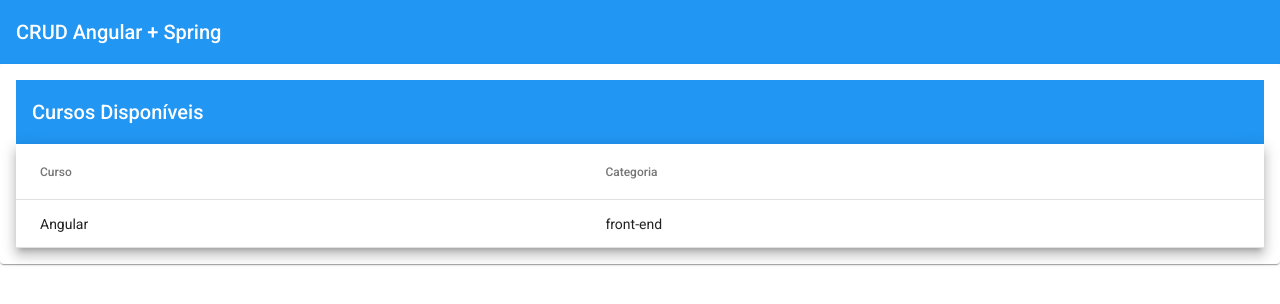
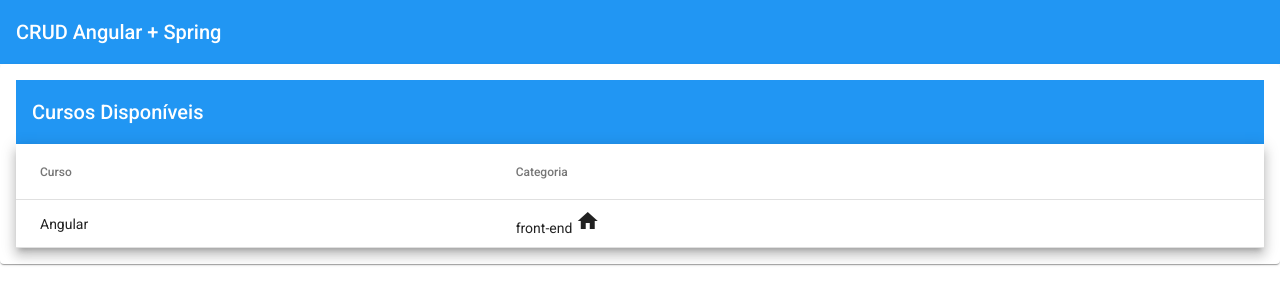
Before and after one commit to Daniel-Penelva/crud-angular-spring, an Angular app: page /courses in a window 1280 px wide. Shown: the top 304 px of the page. Built offline with nearby package versions, Linux system fonts and the light colour scheme.

Commit message:
Lista de Cursos: Pipe para mostrar ícone

```diff
--- a/src/app/courses/courses/courses.component.html
+++ b/src/app/courses/courses/courses.component.html
@@ -11,7 +11,9 @@
       <!-- Category Column -->
       <ng-container matColumnDef="category">
         <th mat-header-cell *matHeaderCellDef>Categoria</th>
-        <td mat-cell *matCellDef="let course">{{ course.category }}</td>
+        <td mat-cell *matCellDef="let course">{{ course.category }}
+          <mat-icon aria-hidden="false" aria-label="Categoria do Curso" fontIcon="home"> {{course.category | category }} </mat-icon>
+        </td>
       </ng-container>
 
       <tr mat-header-row *matHeaderRowDef="displayedColumns"></tr>
--- a/src/app/courses/services/courses.service.ts
+++ b/src/app/courses/services/courses.service.ts
@@ -17,7 +17,7 @@
   list() {
     return this.httpClient.get<Course[]>(this.API).pipe(
       first(),
-      delay(5000),
+      //delay(5000),
       tap((courses) => console.log(courses))
     );
   }
--- a/src/app/shared/app-material/app-material.module.ts
+++ b/src/app/shared/app-material/app-material.module.ts
@@ -2,6 +2,7 @@
 import { MatButtonModule } from '@angular/material/button';
 import { MatCardModule } from '@angular/material/card';
 import { MatDialogModule } from '@angular/material/dialog';
+import { MatIconModule } from '@angular/material/icon';
 import { MatProgressSpinnerModule } from '@angular/material/progress-spinner';
 import { MatTableModule } from '@angular/material/table';
 import { MatToolbarModule } from '@angular/material/toolbar';
@@ -12,6 +13,7 @@
     MatToolbarModule,
     MatProgressSpinnerModule,
     MatDialogModule,
-    MatButtonModule],
+    MatButtonModule,
+    MatIconModule],
 })
 export class AppMaterialModule {}
--- /dev/null
+++ b/src/app/shared/pipes/category.pipe.ts
@@ -0,0 +1,17 @@
+import { Pipe, PipeTransform } from '@angular/core';
+
+@Pipe({
+  name: 'category'
+})
+export class CategoryPipe implements PipeTransform {
+
+  transform(value: string): string {
+    switch(value){
+      case 'front-end': return 'code';
+      case 'back-end': return 'computer';
+
+    }
+    return 'code';
+  }
+
+}
--- a/src/app/shared/shared.module.ts
+++ b/src/app/shared/shared.module.ts
@@ -3,17 +3,19 @@
 
 import { AppMaterialModule } from './app-material/app-material.module';
 import { ErrorDialogComponent } from './components/error-dialog/error-dialog.component';
+import { CategoryPipe } from './pipes/category.pipe';
 
 
 
 @NgModule({
   declarations: [
-    ErrorDialogComponent
+    ErrorDialogComponent,
+    CategoryPipe
   ],
   imports: [
     CommonModule,
     AppMaterialModule
   ],
-  exports:[ErrorDialogComponent]
+  exports:[ErrorDialogComponent, CategoryPipe]
 })
 export class SharedModule { }
```
Also changed, not shown: src/Leia-me.txt, 1 other file (tests, documents, lock files or other folders).
